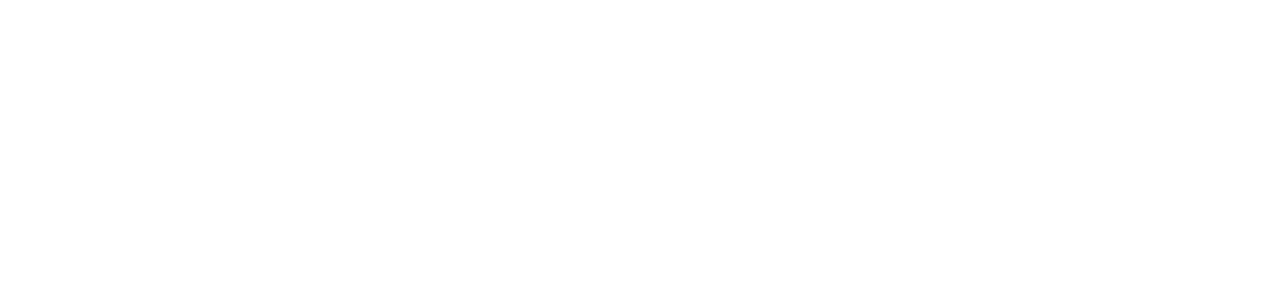
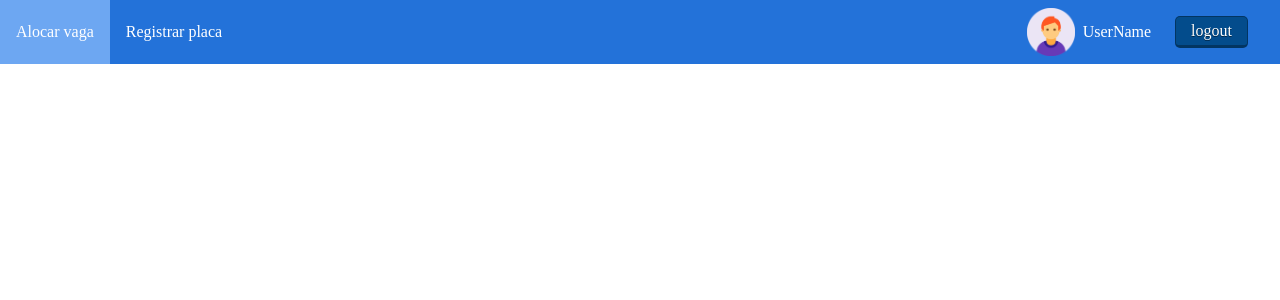
Before and after one commit to Gu7z/vaga-certa, a React (Create React App) app: page /alocar-vaga in a window 1280 px wide. Shown: the top 300 px of the page. Built offline with nearby package versions, Linux system fonts and the light colour scheme.

Commit message:
[COMPONENT]: add header & alocar-vaga page

```diff
--- /dev/null
+++ b/src/components/organisms/header.tsx
@@ -0,0 +1,29 @@
+import React from "react";
+import { Link } from "react-router-dom";
+import UserImage from "images/userImage.png";
+import "styles/organisms/header.css";
+
+const AllocateVacancyHeader: React.FC = () => {
+  return (
+    <div className="header">
+      <div className="header-left-content">
+        <div className="header-button">
+          <Link to="alocar-vaga">Alocar vaga</Link>
+        </div>
+
+        <div className="header-button">
+          <Link to="registrar-placa">Registrar placa</Link>
+        </div>
+      </div>
+      <div className="header-right-content">
+        <img className="perfil-image" src={UserImage} alt="userImage" />
+        <div className="perfil-username">UserName</div>
+        <Link to="/login">
+          <div className="logout">logout</div>
+        </Link>
+      </div>
+    </div>
+  );
+};
+
+export default AllocateVacancyHeader;
--- /dev/null
+++ b/src/components/pages/allocate_vacancy.tsx
@@ -0,0 +1,13 @@
+import React from "react";
+import AllocateVacancyHeader from "components/organisms/header";
+import "styles/pages/allocate_vacancy.css";
+
+const AllocateVacancy: React.FC = () => {
+  return (
+    <div className="allocate_vacancy">
+      <AllocateVacancyHeader />
+    </div>
+  );
+};
+
+export default AllocateVacancy;
--- a/src/components/pages/index.ts
+++ b/src/components/pages/index.ts
@@ -1,2 +1,3 @@
 export { default as Login } from "./login";
 export { default as Register } from "./register";
+export { default as AllocateVacancy } from "./allocate_vacancy";
--- a/src/router.tsx
+++ b/src/router.tsx
@@ -1,6 +1,7 @@
 import React from "react";
 import { BrowserRouter, Switch, Route } from "react-router-dom";
 import { Login, Register } from "components";
+import AllocateVacancy from "components/pages/allocate_vacancy";
 
 const Router: React.FC = () => {
   return (
@@ -9,9 +10,11 @@
         <Route path="/login">
           <Login />
         </Route>
-
         <Route path="/register">
           <Register />
+        </Route>
+        <Route path="/alocar-vaga">
+          <AllocateVacancy />
         </Route>
       </Switch>
     </BrowserRouter>
--- /dev/null
+++ b/src/styles/organisms/header.css
@@ -0,0 +1,81 @@
+.header {
+  display: flex;
+  justify-content: space-between;
+  align-items: center;
+  background-color: #2372d9;
+  height: 64px;
+  color: white;
+}
+
+.header a {
+  text-decoration: none;
+  color: white;
+}
+
+.header-left-content {
+  display: flex;
+  align-items: center;
+  height: 100%;
+}
+
+.header-button {
+  display: flex;
+  justify-content: center;
+  align-items: center;
+  height: 100%;
+  padding: 0px 16px;
+  cursor: pointer;
+}
+
+.header-button:hover {
+  height: 100%;
+  background-color: #6da7f2;
+}
+
+.header-right-content {
+  display: flex;
+  justify-self: flex-end;
+  align-items: center;
+  margin-right: 32px;
+}
+
+.perfil-image {
+  height: 48px;
+  width: 48px;
+  margin-right: 8px;
+}
+
+.perfil-username {
+  margin-right: 24px;
+}
+
+.logout {
+  display: inline-block;
+  color: #545454;
+  background-color: #eee;
+  font-size: 16px;
+  padding: 5px 15px;
+  border-radius: 5px;
+  -moz-border-radius: 5px;
+  -webkit-border-radius: 5px;
+  border: 1px solid rgba(20, 15, 15, 0.3);
+  border-bottom-width: 3px;
+  cursor: pointer;
+}
+
+.logout {
+  background-color: #034c8c;
+  border-color: rgba(0, 0, 0, 0.3);
+  text-shadow: 0 1px 0 rgba(0, 0, 0, 0.5);
+  color: #fff;
+}
+
+.logout:hover {
+  background-color: #023e73;
+  border-color: rgba(0, 0, 0, 0.5);
+}
+
+.logout:active {
+  background-color: #021f59;
+  border-color: rgba(0, 0, 0, 0.9);
+}
--- /dev/null
+++ b/src/styles/pages/allocate_vacancy.css
@@ -0,0 +1,5 @@
+.allocate_vacancy {
+  margin: 0;
+  padding: 0;
+  height: 100%;
+}
```
Also changed, not shown: src/images/userImage.png (added).
